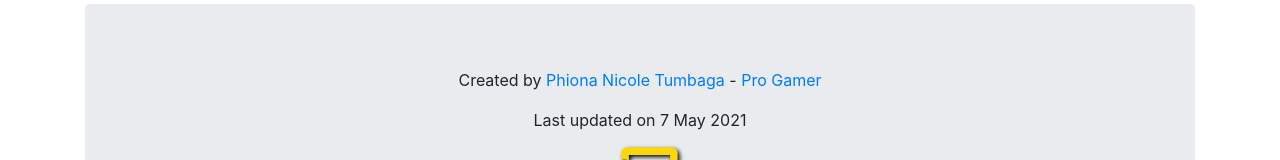
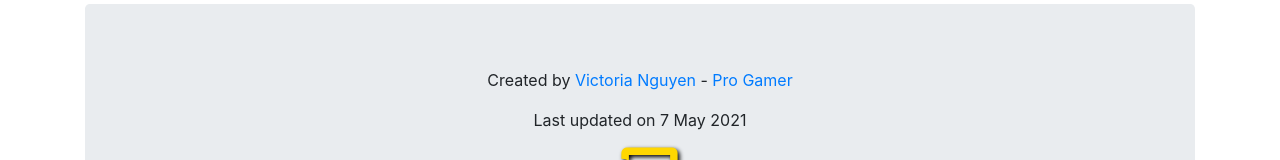
Before and after one commit to Skulpex/cecs105final, a plain HTML site: page index.html in a window 1280 px wide. Shown: the part 1609-1769 px from the top of the page. Drawn offline with nearby package versions, Linux system fonts and the light colour scheme.

Commit message:
Update index.html

```diff
--- a/index.html
+++ b/index.html
@@ -61,7 +61,7 @@
    <hr class="featurette-divider">
 
 <div class="jumbotron text-center" style="margin-bottom:0">
-  <p>Created by <a href="mailto:victoria.nguyen06a@student.csulb.edu">Phiona Nicole Tumbaga</a> -  <a href="https://www.youtube.com/watch?v=6ouX34lBDk8&ab_channel=%EC%84%A4%EB%8B%B4Seoldam" target="_blank">Pro Gamer</a></p><p>Last updated on 7 May 2021</p>
+  <p>Created by <a href="mailto:victoria.nguyen06a@student.csulb.edu">Victoria Nguyen</a> -  <a href="https://www.youtube.com/watch?v=6ouX34lBDk8&ab_channel=%EC%84%A4%EB%8B%B4Seoldam" target="_blank">Pro Gamer</a></p><p>Last updated on 7 May 2021</p>
     <i class="fas fa-chalkboard-teacher" style="font-size:60px;color:gold;text-shadow:2px 2px 4px #000000;"></i>
 </div>
     </div>
```
